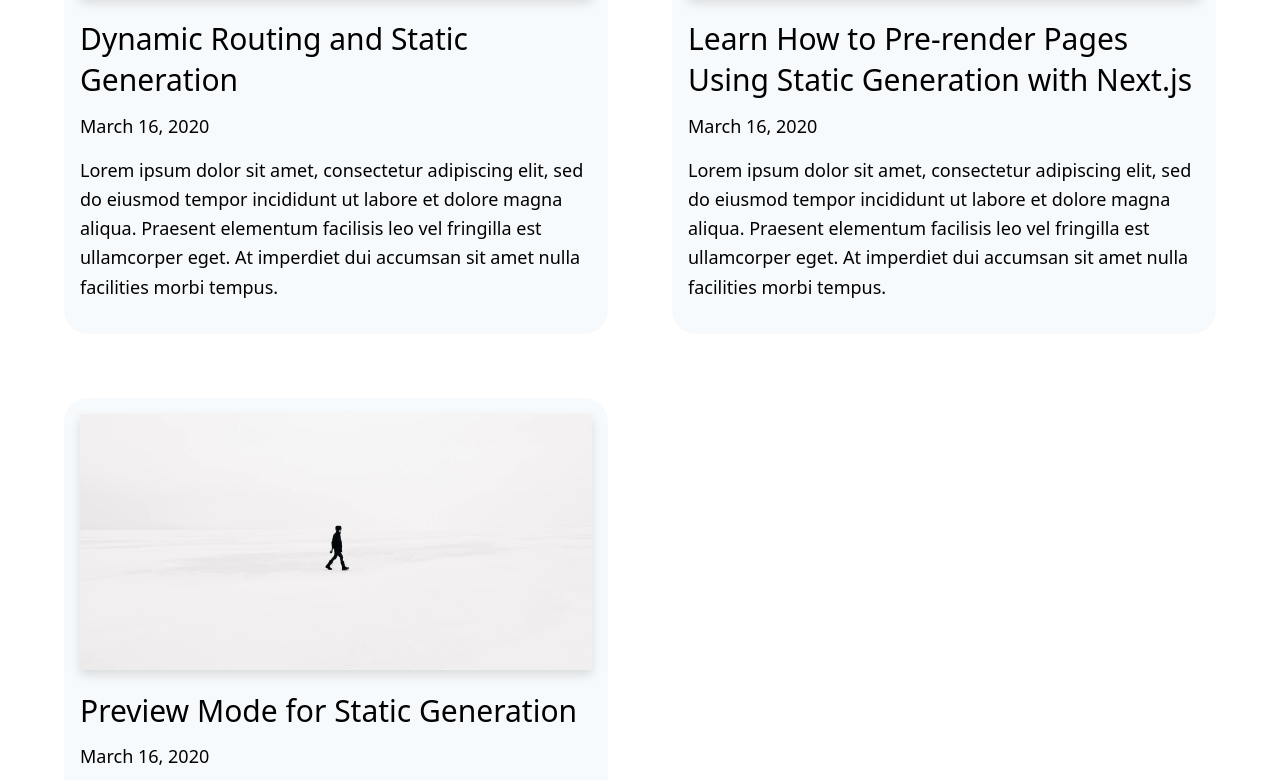
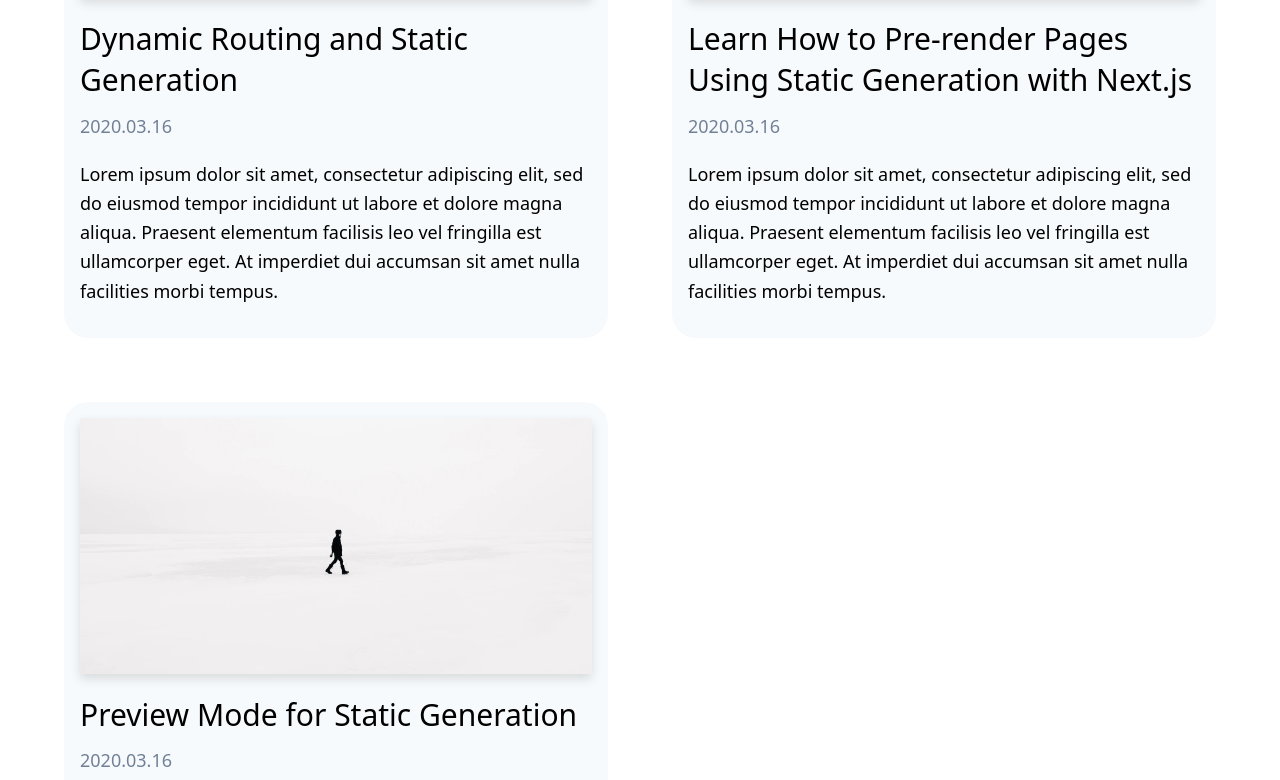
Before and after one commit to lizzij/Portfolio, a Next.js app in the folder portfolio/: page / in a window 1280 px wide. Shown: the part 1060-1840 px from the top of the page. Built offline with nearby package versions, Linux system fonts and the light colour scheme.

Commit message:
date formatter

```diff
--- a/portfolio/components/date-formatter.tsx
+++ b/portfolio/components/date-formatter.tsx
@@ -6,7 +6,7 @@ type Props = {
 
 const DateFormatter = ({ dateString }: Props) => {
   const date = parseISO(dateString)
-  return <time dateTime={dateString}>{format(date, 'LLLL	d, yyyy')}</time>
+  return <div className="text-gray-600 md:pb-1"><time dateTime={dateString}>{format(date, 'yyyy.MM.dd')}</time></div>
 }
 
 export default DateFormatter
```
